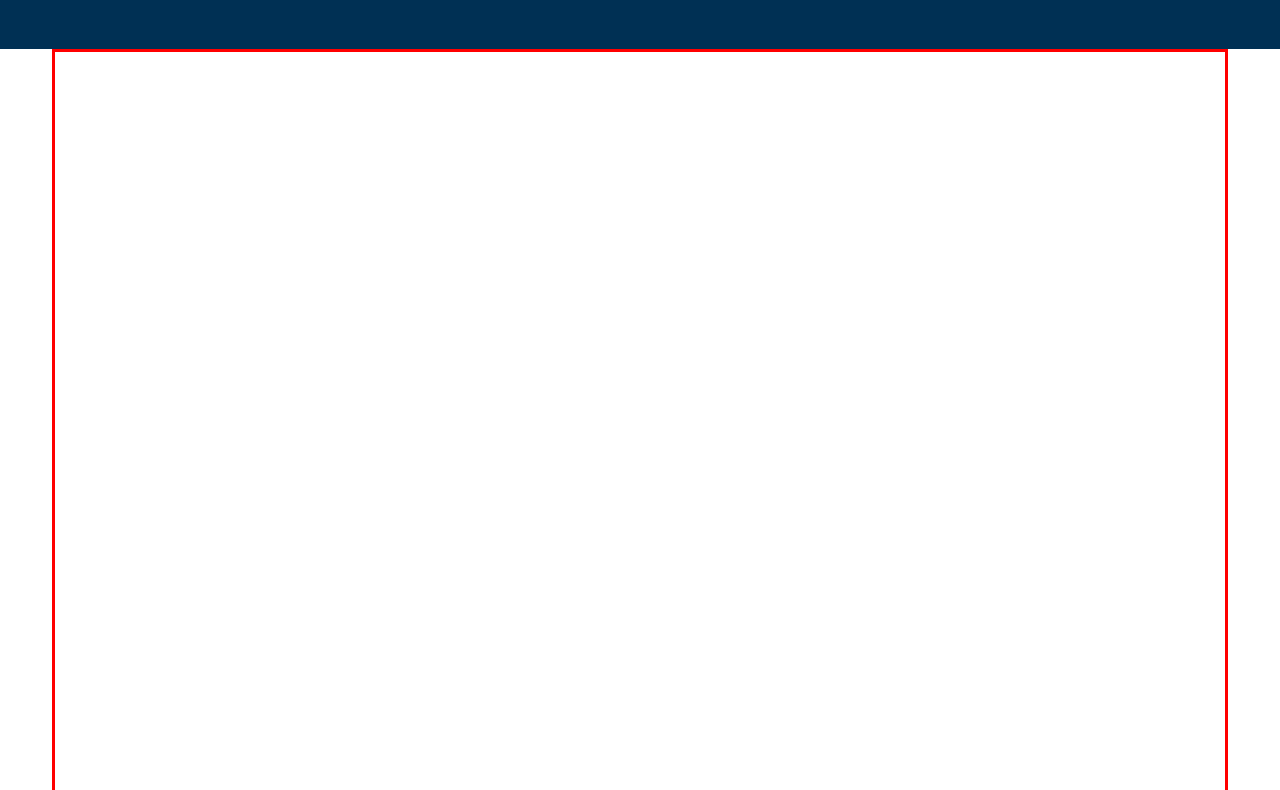
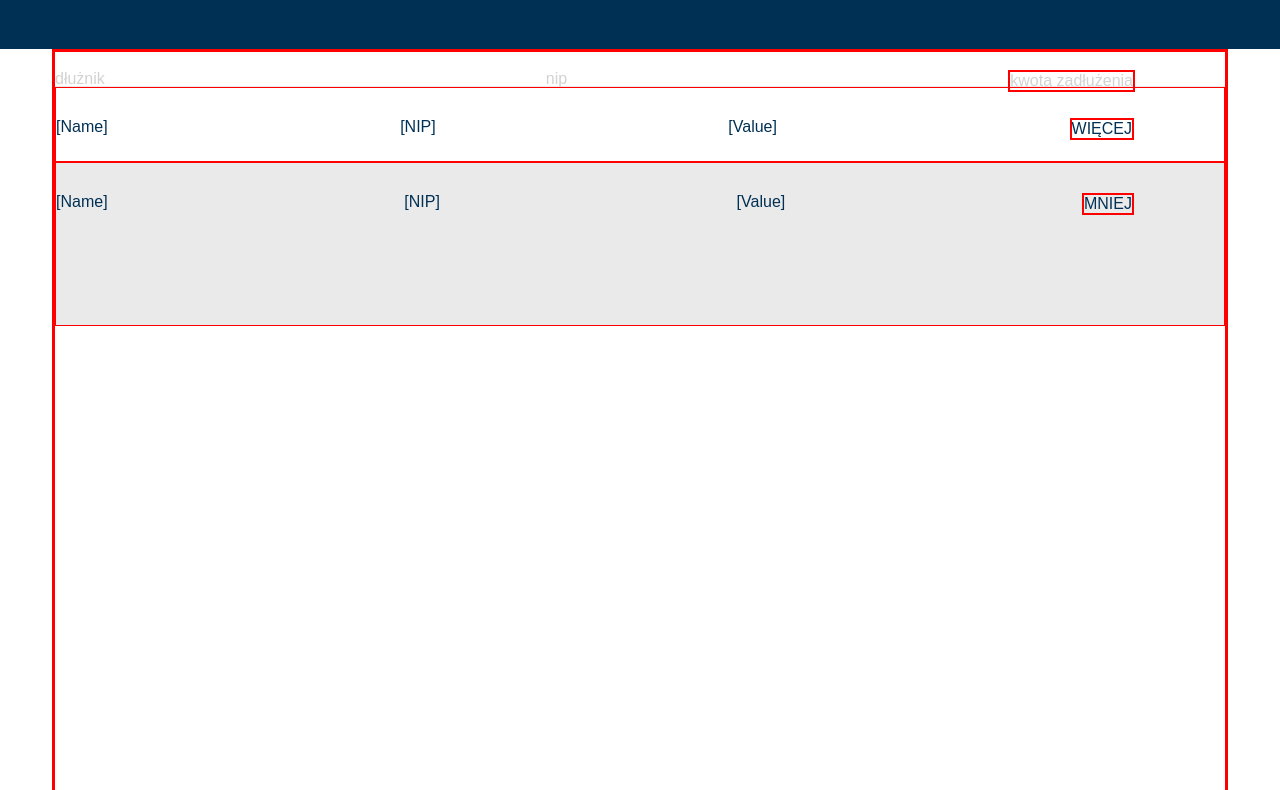
Before and after one commit to PawelKurpinski/basicsTraining, a plain HTML site: page homeWork/index.html in a window 1280 px wide. Shown: the part 111-901 px from the top of the page. Drawn offline with Linux system fonts and the light colour scheme.

Commit message:
04.02.18 homeProject

```diff
--- a/homeWork/css/style.css
+++ b/homeWork/css/style.css
@@ -67,7 +67,6 @@ html {
 headerTwo {
     width: font-size: 12px;
     color: rgb(210, 210, 210);
-    border: 2px solid red;
     margin-left: 120px;
 }
 
@@ -77,3 +76,45 @@ headerTwo {
     height: 870px;
     margin: 0 auto;
 }
+
+li:first-child {
+    margin-left: px;
+}
+
+.headerTwo_ul {
+    display: flex;
+    justify-content: space-between;
+    list-style: none;
+    margin-bottom: -6px;
+}
+
+li:last-child {
+    border: 2px solid red;
+    justify-content: flex-end;
+    margin-right: 90px;
+}
+
+.border {
+    width: auto;
+    height: 1px;
+    background-color: #E9E9E9;
+}
+
+.main_line {
+    height: 73px;
+    color: rgb(0, 48, 84);
+    border: 1px red solid;
+}
+
+.main_line_ul {
+    display: flex;
+    justify-content: space-between;
+    list-style: none;
+    margin-top: 30px;
+}
+
+.more {
+    height: 162px;
+    width: auto;
+    background-color: rgb(234, 234, 234)
+}
--- a/homeWork/index.html
+++ b/homeWork/index.html
@@ -20,7 +20,7 @@
 <body>
     <div class="headerOne">
         <div class="headerOne main-width">
-            <span class="headerOne_span">podaj numer spawy, nazwę lub nip dłużnika</span>
+            <span class="headerOne_span">podaj numer sprawy, nazwę lub nip dłużnika</span>
             <span class="headerOne_spanTwo">całkowita ilość spraw</span>
             <input type="text" class="headerOne_input">
             <input type="submit" class="headerOne_submit" value="szukaj">
@@ -29,11 +29,37 @@
 
     </div>
     <div class="main main-width">
-        <!--
-<headerTwo>
-    dłużnik nip kwota zadłużenia
-</headerTwo>
--->
+
+        <headerTwo>
+            <ul class="headerTwo_ul">
+                <li>dłużnik</li>
+                <li>nip</li>
+                <li>kwota zadłużenia</li>
+            </ul>
+        </headerTwo>
+
+        <div class="border"></div>
+
+        <div class="main_line">
+            <ul class="main_line_ul">
+                <li>[Name]</li>
+                <li>[NIP]</li>
+                <li>[Value]</li>
+                <li>WIĘCEJ</li>
+            </ul>
+        </div>
+
+        <section class="more">
+            <div class="more main_line">
+                <ul class="main_line_ul">
+                    <li>[Name]</li>
+                    <li>[NIP]</li>
+                    <li>[Value]</li>
+                    <li> MNIEJ</li>
+                </ul>
+            </div>
+        </section>
+
     </div>
 
 </body>
```
